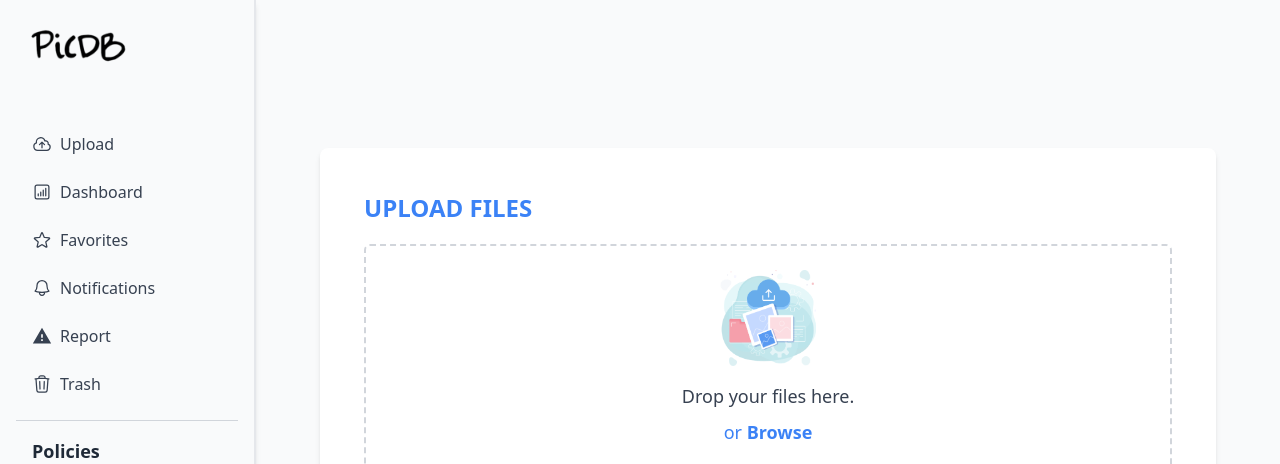
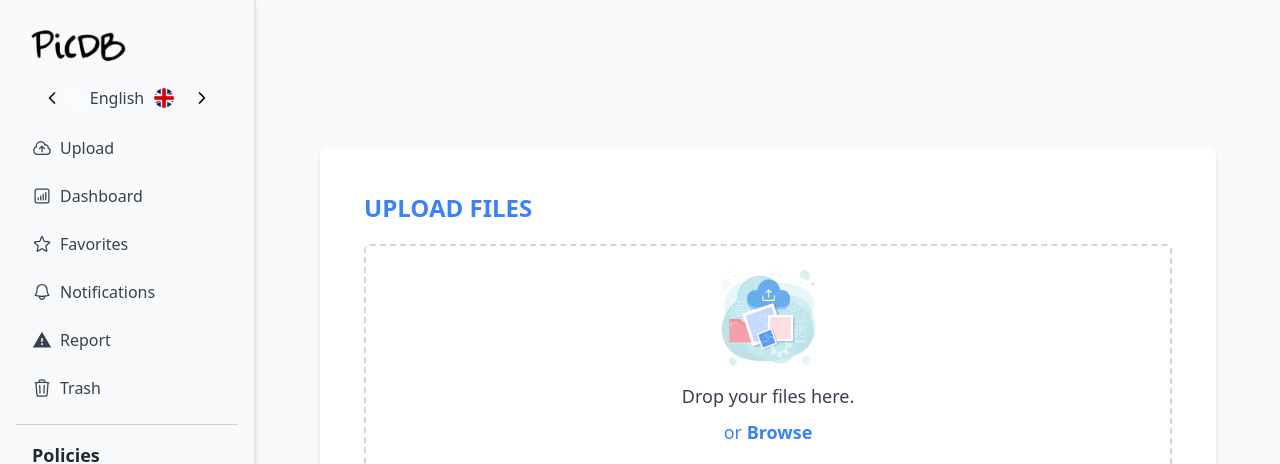
Before and after one commit to AkkilMG/PicDB-UI, a Next.js app: page /upload in a window 1280 px wide. Shown: the top 464 px of the page. Built offline with nearby package versions, Linux system fonts and the light colour scheme.

Commit message:
Fixed bugs

```diff
--- a/src/components/dashboard/sidenav.tsx
+++ b/src/components/dashboard/sidenav.tsx
@@ -20,6 +20,7 @@ import {
   MdReportProblem
 } from "react-icons/md";
 import { enSideNav, esSideNav, hiSideNav, ruSideNav } from "@/config/text/sidenav.text";
+import { ChevronLeft, ChevronRight } from "lucide-react";
 
 
 
@@ -46,6 +47,38 @@ export default function Sidenav() {
 
       return () => clearInterval(intervalId);
   }, []);
+
+  const [lang, setLang] = useState(0);
+  const Language = [
+    { id: "en", name: "English", icon: "/assets/images/english.png" },
+    { id: "es", name: "Español", icon: "/assets/images/spanish.png" },
+    { id: "ru", name: "русский", icon: "/assets/images/russian.png" },
+    { id: "hi", name: "हिन्दी", icon: "/assets/images/hindi.png" },
+  ]
+
+  useEffect(() => {
+    const storedLang = localStorage.getItem('lang');
+    if (storedLang){
+      const langIndex = storedLang ? Language.findIndex(lang => lang.id === storedLang) : 0;
+      setLang(langIndex !== -1 ? langIndex : 0);
+    } else {
+      localStorage.setItem('lang', Language[0].id);
+      setLang(0);
+    }
+  }, []);
+
+
+  const changeLanguage = async (c: number) => {
+    let newLang;
+    if (c===0) {
+      newLang = lang===Language.length-1 ? 0 : lang + 1;
+    } else {
+      newLang = lang===0 ? Language.length-1 : lang - 1;
+    }
+    setLang(newLang);
+    localStorage.setItem('lang', Language[newLang].id);
+  }
+
   return (
     <>
       {/* Hamburger for mobile */}
@@ -82,8 +115,33 @@ export default function Sidenav() {
         </div>
 
         {/* Navigation */}
-        <nav className="mt-6">
+        <nav className="-mt-6">
           <ul className="space-y-2">
+            <li>
+              <div className="flex justify-center">
+          <div className="flex items-center rounded-lg px-3 py-2">
+            <button
+              onClick={() => changeLanguage(1)}
+              className="p-1 black hover:text-gray-800 hover:bg-gray-200 rounded transition"
+              aria-label="Previous language"
+            >
+              <ChevronLeft className="h-5 w-5" />
+            </button>
+            <span className="flex items-center justify-center mr-3 font-medium text-gray-700">
+              <img src="/assets/icons/translation.svg" alt="Language" className="h-4 w-4 mr-2" />
+              {Language[lang].name}
+              <img src={Language[lang].icon} alt={Language[lang].name} className="h-6 w-6 ml-2" />
+            </span>
+            <button
+              onClick={() => changeLanguage(0)}
+              className="p-1 text-black hover:text-gray-800 hover:bg-gray-200 rounded transition"
+              aria-label="Next language"
+            >
+              <ChevronRight className="h-5 w-5" />
+            </button>
+          </div>
+        </div>
+            </li>
             <li>
               <a draggable={false} href="/upload" className="flex items-center rounded-lg px-4 py-2 text-base font-medium hover:bg-[#7DAE78] text-gray-700 hover:text-white">
                 <CloudArrowUpIcon className="h-5 w-5 mr-2" />
@@ -124,6 +182,7 @@ export default function Sidenav() {
         </nav>
 
         <hr className="my-4 border-gray-300" />
+
         <h1 className="ml-4 text-lg font-semibold text-gray-800 mb-4">Policies</h1>
 
         <nav>
@@ -148,6 +207,7 @@ export default function Sidenav() {
             </li>
           </ul>
         </nav>
+
       </aside>
     </>
   );
--- a/src/components/main/header.tsx
+++ b/src/components/main/header.tsx
@@ -68,15 +68,15 @@ const Header = () => {
           </div>
         </div>
       </nav>
-      <div id="dropdownHover" className="fixed right-0 top-12 mt-14 mr-6 z-20 hidden bg-white divide-y divide-gray-100 rounded-lg shadow-sm w-44 dark:bg-gray-700">
+      <div id="dropdownHover" className="fixed right-0 top-12 mt-9 md:mt-14 mr-9 md:mr-24 z-20 hidden divide-y divide-gray-100 rounded-lg shadow-sm w-44 bg-gray-700">
         <ul className="py-2 text-sm text-gray-200" aria-labelledby="dropdownHoverButton">
           <li>
         <div className="flex justify-between items-center px-2 py-2">
-          <button onClick={(e) => changeLanguage(1)} className="text-gray-200 hover:bg-gray-100 hover:bg-gray-600 hover:text-white">
+          <button onClick={(e) => changeLanguage(1)} className="text-gray-200 hover:bg-gray-600 hover:text-white">
             <img src="/assets/icons/left_arrow.svg" alt="English" className='h-6 w-6' />
           </button>
             <span className='flex items-center font-semibold'><img src="/assets/icons/translation.svg" alt="Language" className='h-4 w-4 mr-2' /> {Language[lang].name} <img src={Language[lang].icon} alt={Language[lang].name} className='h-6 w-6 ml-2' /></span>
-          <button onClick={(e) => changeLanguage(0)} className="text-gray-200 hover:bg-gray-100 hover:bg-gray-600 hover:text-white">
+          <button onClick={(e) => changeLanguage(0)} className="text-gray-200 hover:bg-gray-600 hover:text-white">
             <img src="/assets/icons/right_arrow.svg" alt="English" className='h-6 w-6' />
           </button>
         </div>
--- a/src/config/text/sidenav.text.ts
+++ b/src/config/text/sidenav.text.ts
@@ -39,13 +39,13 @@ export const hiSideNav = {
 
 export const ruSideNav = {
     upload: "Загрузить",
-    dashboard: "Панель управления",
+    dashboard: "Панель",
     favorite: "Избранное",
-    notification: "Уведомления",
+    notification: "Уведомл.",
     report: "Отчет",
     trash: "Корзина",
     policies: "Политики",
-    termsOfService: "Условия обслуживания",
-    privacyPolicy: "Политика конфиденциальности",
-    cookiesPolicy: "Политика использования файлов cookie",
+    termsOfService: "Усл. сервиса",
+    privacyPolicy: "Конфиденц.",
+    cookiesPolicy: "Куки",
 }
```
